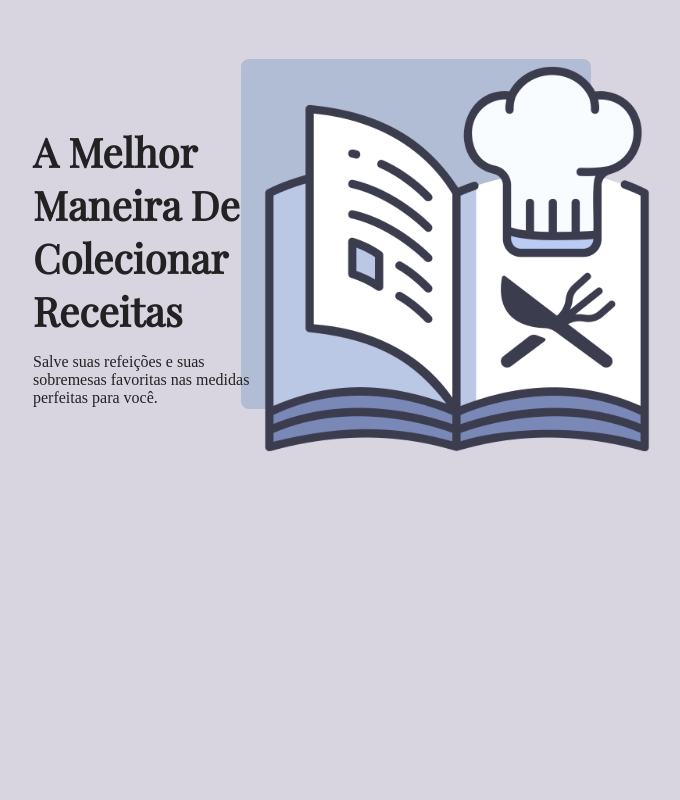
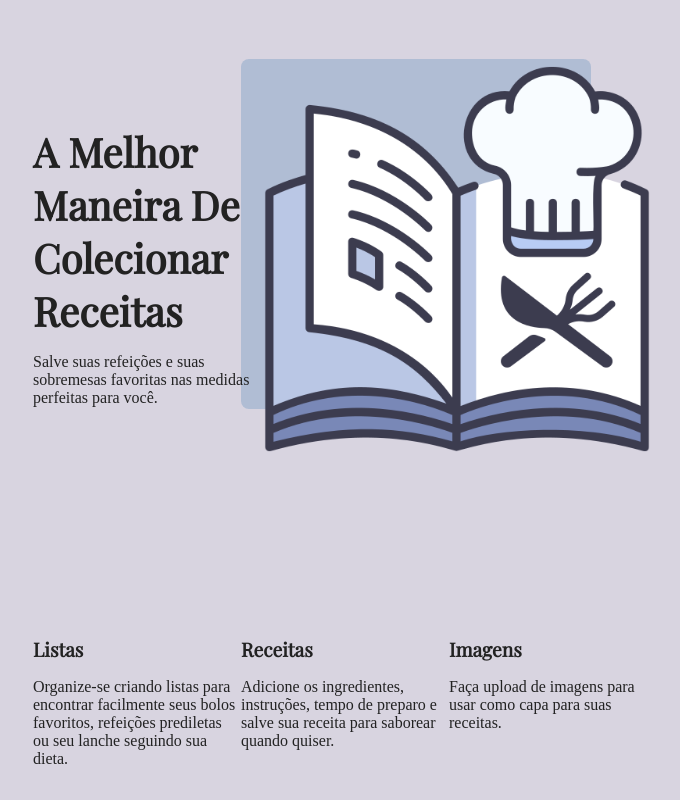
Before and after one commit to Rafael-Cesario/CookBook, a Next.js app in the folder frontend/: page / in a window 1280 px wide. Shown: the part 203-1003 px from the top of the page, without its empty margins (295-975 px from the left). Before the commit the page ends 826 px from the top, so only its background shows below. Built offline with nearby package versions, Linux system fonts and the light colour scheme.

Commit message:
[ Feat ] Authentication page Features

```diff
--- a/frontend/src/app/@authentication/page.tsx
+++ b/frontend/src/app/@authentication/page.tsx
@@ -1,3 +1,4 @@
+import { Features } from "@/features/authentication/features";
 import { Header } from "@/features/authentication/header";
 import { Intro } from "@/features/authentication/intro";
 
@@ -6,6 +7,7 @@ export default function Authentication() {
 		<>
 			<Header />
 			<Intro />
+			<Features />
 		</>
 	);
 }
--- /dev/null
+++ b/frontend/src/features/authentication/features.tsx
@@ -0,0 +1,27 @@
+import { StyledFeatures } from "./styles/styled-features";
+
+export const Features = () => {
+	return (
+		<StyledFeatures>
+			<div className="note">
+				<h1 className="title">Listas</h1>
+				<p className="description">
+					Organize-se criando listas para encontrar facilmente seus bolos favoritos, refeições prediletas ou seu lanche
+					seguindo sua dieta.
+				</p>
+			</div>
+
+			<div className="note">
+				<h1 className="title">Receitas</h1>
+				<p className="description">
+					Adicione os ingredientes, instruções, tempo de preparo e salve sua receita para saborear quando quiser.
+				</p>
+			</div>
+
+			<div className="note">
+				<h1 className="title">Imagens</h1>
+				<p className="description">Faça upload de imagens para usar como capa para suas receitas.</p>
+			</div>
+		</StyledFeatures>
+	);
+};
--- /dev/null
+++ b/frontend/src/features/authentication/styles/styled-features.tsx
@@ -0,0 +1,18 @@
+"use client";
+
+import styled from "styled-components";
+
+export const StyledFeatures = styled.div`
+	margin: 10rem 20rem 1rem 20rem;
+	display: flex;
+	justify-content: space-between;
+
+	.note {
+    width: 350px;
+
+		.title {
+			font-size: 1.2rem;
+			margin-bottom: 8px;
+		}
+	}
+`;
```
